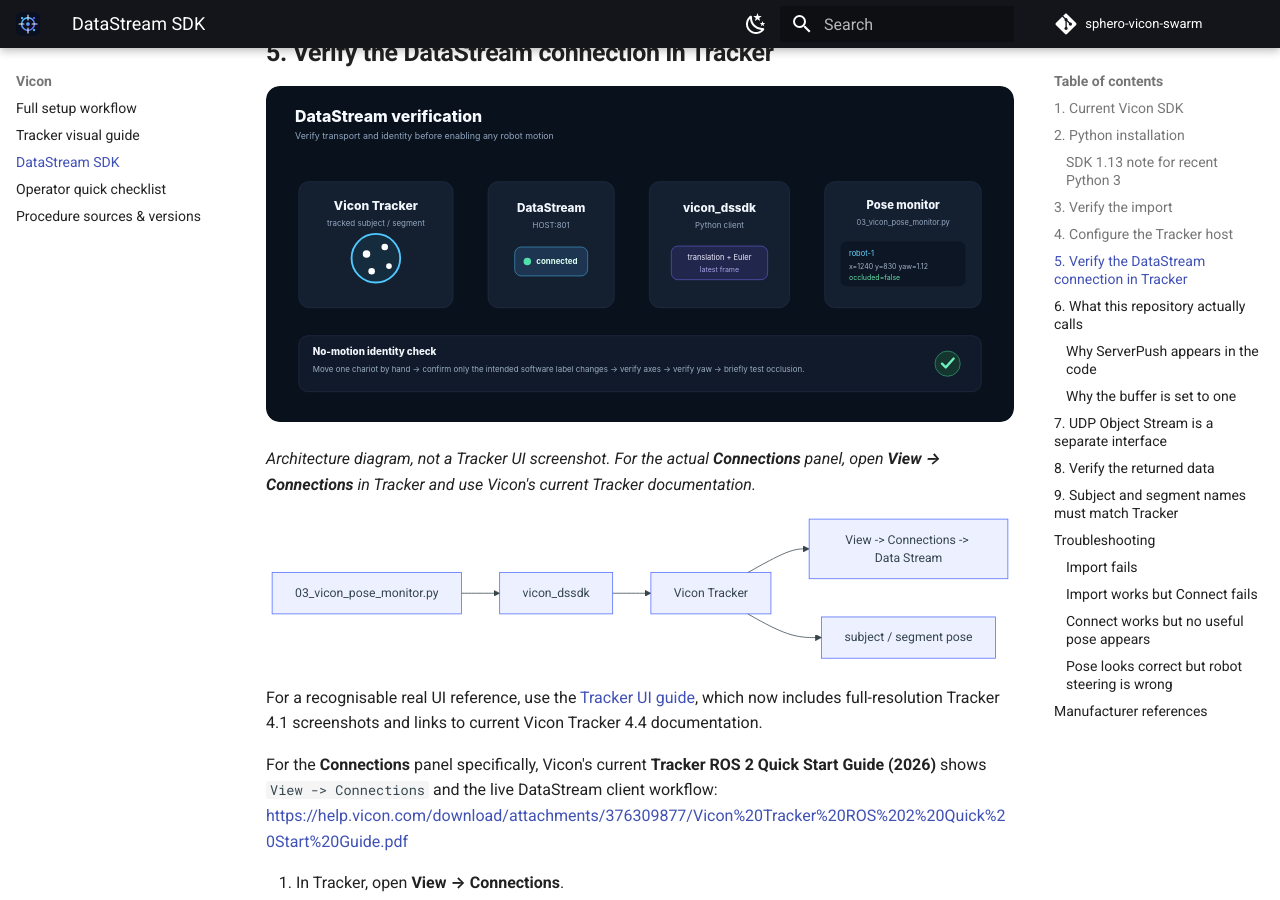
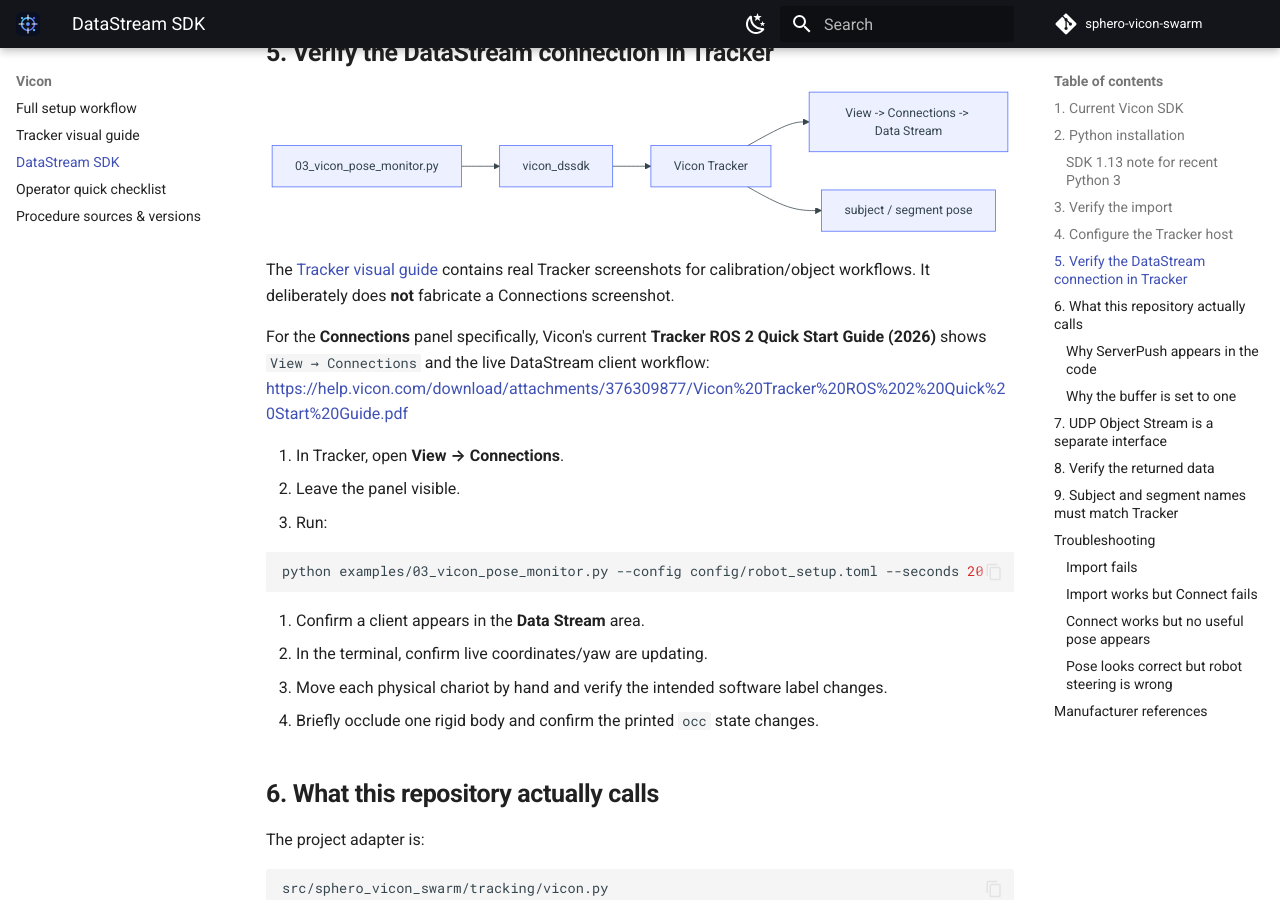
Before and after one commit to RV-crtl/sphero-vicon-swarm, an MkDocs documentation site: the page built from docs/vicon-datastream.md, in a window 1280 px wide and 900 px high, scrolled down 1971 px. Built offline with MkDocs 1.6.1 and Material for MkDocs 9.7.7, drawn with Linux system fonts in a browser that asks for light colours; comment, search, counter and statistics services are not loaded.

Commit message:
docs: simplify DataStream visuals and strengthen live verification

````diff
--- a/docs/vicon-datastream.md
+++ b/docs/vicon-datastream.md
@@ -78,10 +78,6 @@
 
 ## 5. Verify the DataStream connection in Tracker
 
-![DataStream verification architecture](assets/site/datastream-workflow.svg)
-
-*Architecture diagram, not a Tracker UI screenshot. For the actual **Connections** panel, open **View → Connections** in Tracker and use Vicon's current Tracker documentation.*
-
 ```mermaid
 flowchart LR
     CMD["03_vicon_pose_monitor.py"] --> SDK["vicon_dssdk"]
@@ -90,9 +86,9 @@
     TRACKER --> DATA["subject / segment pose"]
 ```
 
-For a recognisable real UI reference, use the [Tracker UI guide](vicon-tracker-ui-guide.md), which now includes full-resolution Tracker 4.1 screenshots and links to current Vicon Tracker 4.4 documentation.
+The [Tracker visual guide](vicon-tracker-ui-guide.md) contains real Tracker screenshots for calibration/object workflows. It deliberately does **not** fabricate a Connections screenshot.
 
-For the **Connections** panel specifically, Vicon's current **Tracker ROS 2 Quick Start Guide (2026)** shows `View -> Connections` and the live DataStream client workflow:
+For the **Connections** panel specifically, Vicon's current **Tracker ROS 2 Quick Start Guide (2026)** shows `View → Connections` and the live DataStream client workflow:
 https://help.vicon.com/download/attachments/376309877/Vicon%20Tracker%20ROS%202%20Quick%20Start%20Guide.pdf
 
 1. In Tracker, open **View → Connections**.
@@ -104,7 +100,9 @@
 ```
 
 4. Confirm a client appears in the **Data Stream** area.
-5. Move each physical chariot by hand and verify the intended software label changes.
+5. In the terminal, confirm live coordinates/yaw are updating.
+6. Move each physical chariot by hand and verify the intended software label changes.
+7. Briefly occlude one rigid body and confirm the printed `occ` state changes.
 
 ## 6. What this repository actually calls
 
````
